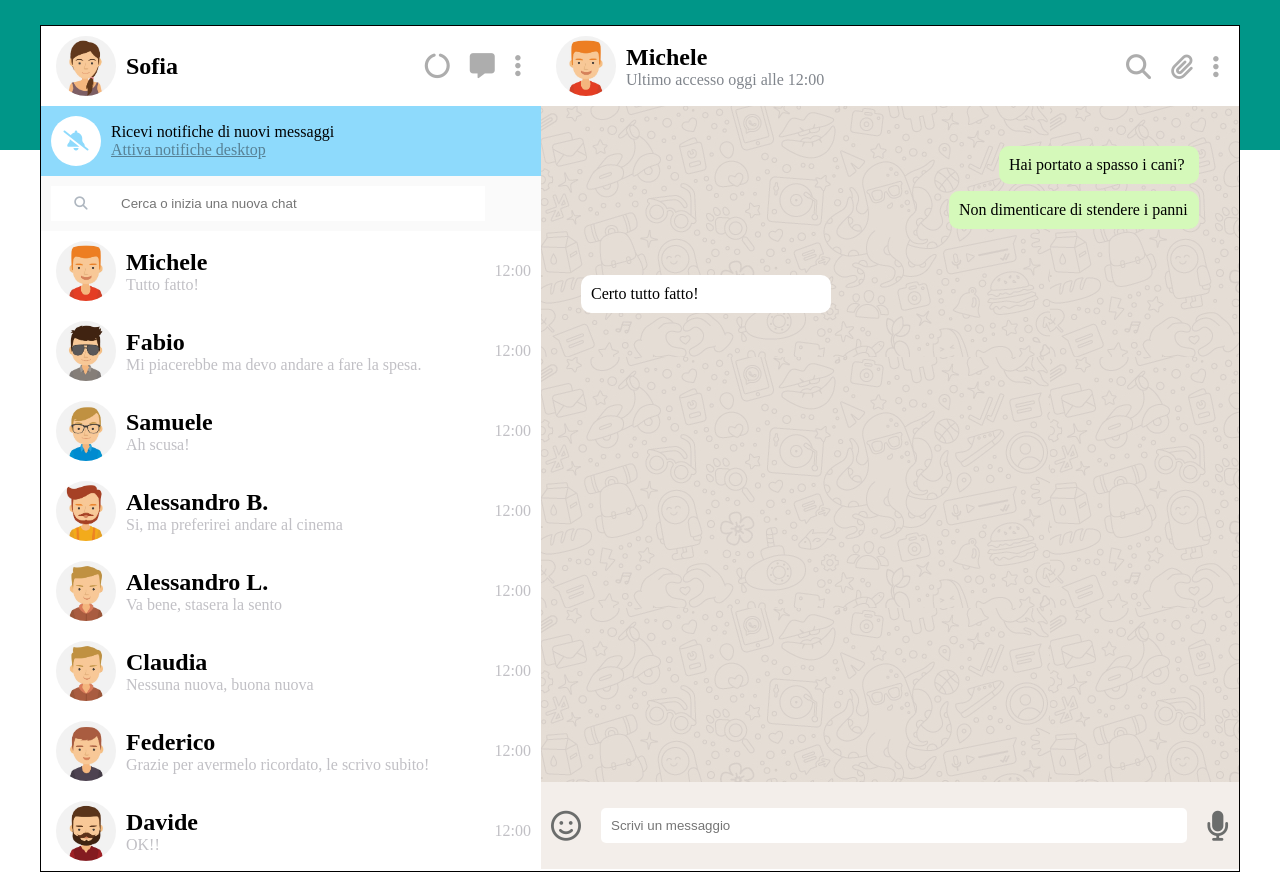
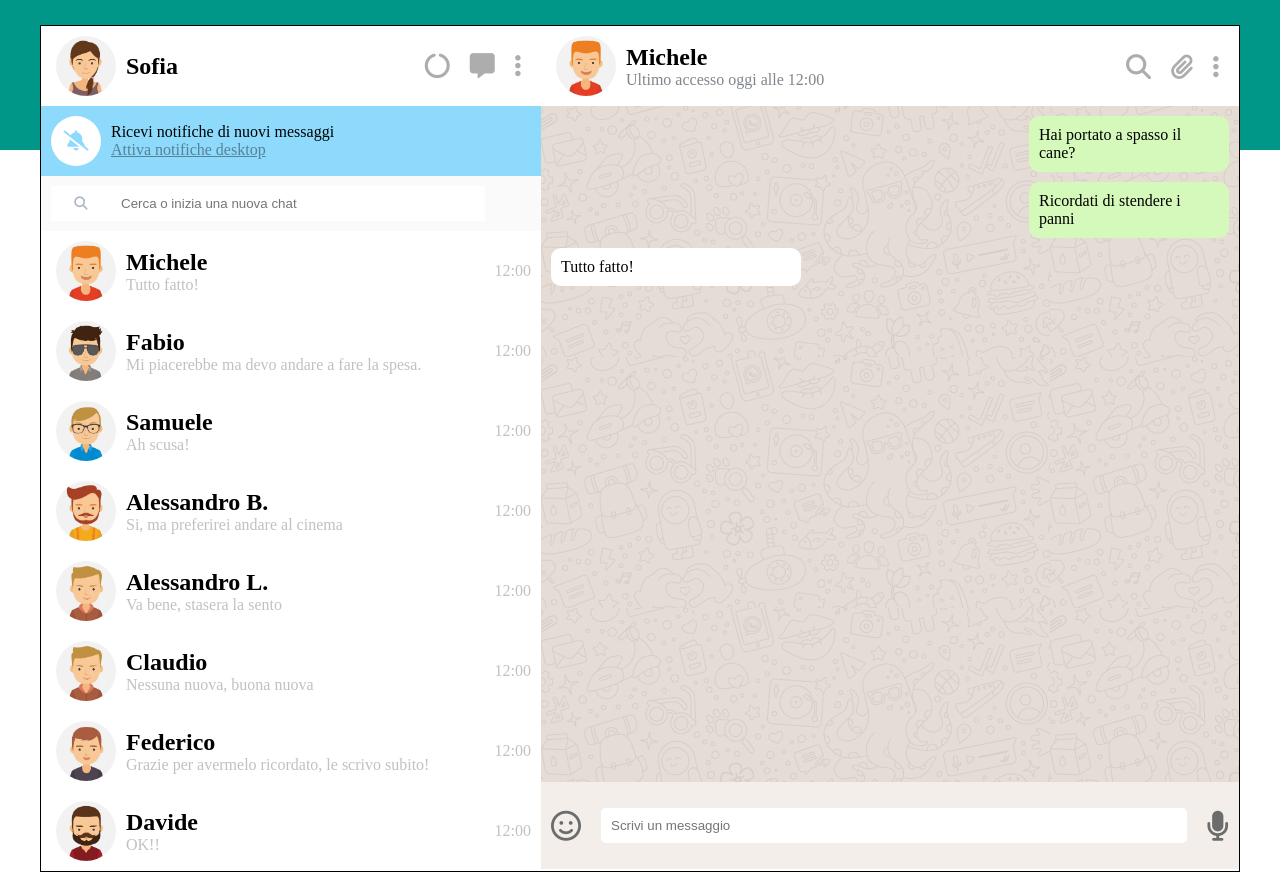
Before and after one commit to GiuseppeSU/vue-boolzapp, a plain HTML site: page index.html in a window 1280 px wide. Drawn offline with nearby package versions, Linux system fonts and the light colour scheme.

Commit message:
Fine milestone 2

```diff
--- a/css/style.css
+++ b/css/style.css
@@ -165,8 +165,6 @@
 }
 
 .contentRight {
-
-    display: flex;
     padding: 10px;
     width: 100%;
 }
@@ -174,11 +172,19 @@
 .contentMid {
     width: 100%;
     height: 80%;
-    position: relative;
     background-image: url(../img/mine.jpg);
+    padding: 10px;
+    display: flex;
+    justify-content: flex-start;
+    flex-direction: column;
+    align-items: flex-end;
+
+
 }
 
-
+.mex{
+    width: 100%;
+}
 
 .messageRight {
     width: 200px;
@@ -186,31 +192,18 @@
     padding: 10px;
     border-radius: 10px;
     margin-bottom: 10px;
-    position: absolute;
-    top: 40px;
-    right: 40px;
-
+    float: right;
 }
 
-.messageRight2 {
-    width: 250px;
-    background-color: rgb(213, 249, 186);
-    padding: 10px;
-    border-radius: 10px;
-    position: absolute;
-    top: 85px;
-    right: 40px;
 
-}
 
-.messageRight3 {
+.messageLeft {
     width: 250px;
     background-color: white;
     padding: 10px;
     border-radius: 10px;
-    position: absolute;
-    top: 25%;
-    left: 40px;
+    float: left;
+
 
 }
 
--- a/index.html
+++ b/index.html
@@ -57,7 +57,7 @@
 
                         <!-- CONTATTI -->
 
-                    <div class="contact d-flex s-beetween" v-for="contact in contacts">
+                        <div class="contact d-flex s-beetween" v-for="(contact , index) in contacts" @click="utenteAttivo = index">
                             <div class="d-flex align-center">
                                 <img class="logo" :src="contact.avatar" alt="Avatar Michele">
                                 <div class="textContact">
@@ -76,9 +76,9 @@
                     <div class="containerRight">
                         <div class="contentRight d-flex  s-beetween">
                             <div class="d-flex align-center">
-                            <img class="logo" src="./img/avatar_1.jpg" alt="Michele">
+                                <img class="logo" :src="contacts[utenteAttivo].avatar" alt="Michele">
                                 <div>
-                                <h2 class="m-left">Michele</h2>
+                                    <h2 class="m-left">{{contacts[utenteAttivo].name}}</h2>
                                     <p class="grey m-left">Ultimo accesso oggi alle 12:00</p>
 
                                 </div>
@@ -93,17 +93,17 @@
                         </div>
 
                         <div class="contentMid">
+                            <div class="mex"v-for="message in contacts[utenteAttivo].messages">
 
-                        <div class="messageRight">
-                            <p>Hai portato a spasso i cani?</p>
-                        </div>
-                        <div class="messageRight2">
-                            <P>Non dimenticare di stendere i panni</P>
+                                <div :class="message.status =='sent' ? 'messageRight' : 'messageLeft'">
+                                    <p>{{message.message}}</p>
                                 </div>
 
-                        <div class="messageRight3">
+                                <!-- <div class="messageLeft">
                                     <P>Certo tutto fatto!</P>
+                                </div> -->
                             </div>
+
 
                         </div>
 
--- a/js/main.js
+++ b/js/main.js
@@ -3,6 +3,7 @@ const { createApp } = Vue
 createApp({
   data() {
     return {
+      utenteAttivo : 0,
       contacts: [
         {
           name: 'Michele',
@@ -105,7 +106,7 @@ createApp({
           ],
         },
         {
-          name: 'Claudia',
+          name: 'Claudio',
           avatar: './img/avatar_5.jpg',
           visible: true,
           messages: [
```
Lines whose indentation alone changed are shown as unchanged.
